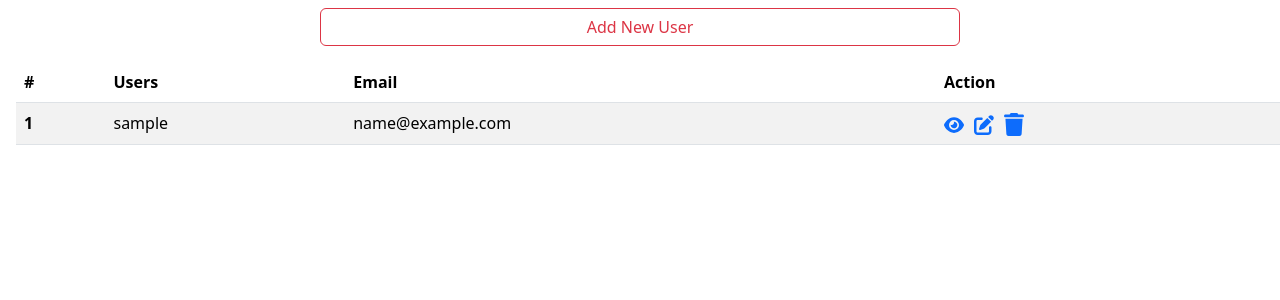
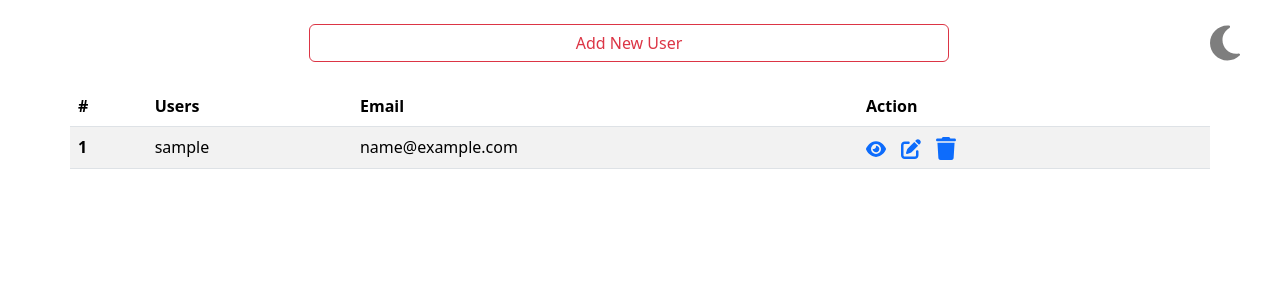
Before and after one commit to Anshir2050/Appfoster-ASE-Training, a Node server app: page / in a window 1280 px wide. Shown: the top 300 px of the page. Run offline with Node 20, Linux system fonts and the light colour scheme; tables that the repository leaves empty hold one stand-in row (values such as "Sample post"); some libraries are stand-ins or nearby versions.

Commit message:
Changes for Task12

```diff
--- a/Task12-Backend API Node/src/public/script.js
+++ b/Task12-Backend API Node/src/public/script.js
@@ -86,7 +86,14 @@ async function deleteProject(d){
   $('.toast').toast('show')
 
 }
-
+document.getElementById('moon').addEventListener('click',()=>{
+  if (document.documentElement.getAttribute('data-bs-theme') == 'dark') {
+      document.documentElement.setAttribute('data-bs-theme','light')
+  }
+  else {
+      document.documentElement.setAttribute('data-bs-theme','dark')
+  }
+})
 
 document.getElementById('addUser').addEventListener("click", () =>{
   document.getElementById('add-user-name').value = ""
@@ -204,7 +211,7 @@ function UL() {
           // User.push(userdata)
           const list_item = document.createElement('tr')
           const idx = document.createElement('th')
-          idx.scope = "row"
+          // idx.setAttribute('scope','row')
           idx.innerHTML = d+1
           const item = document.createElement('td')
           item.innerHTML = data[d].user_name
--- a/Task12-Backend API Node/src/views/pages/index.ejs
+++ b/Task12-Backend API Node/src/views/pages/index.ejs
@@ -1,5 +1,5 @@
 <!doctype html>
-<html lang="en">
+<html lang="en" data-bs-theme="light">
   <head>
     <meta charset="utf-8">
     <meta name="viewport" content="width=device-width, initial-scale=1">
@@ -9,16 +9,22 @@
       img{
         width:20px;
         filter: invert(38%) sepia(67%) saturate(6486%) hue-rotate(211deg) brightness(102%) contrast(98%);
-        margin-right: 10px;
+        margin-right: 15px;
+        cursor: pointer;
       }
     </style>
   </head>
   <body>
-    <div class="d-grid gap-2 col-6 mx-auto m-2">
-      <button class="btn btn-outline-danger" type="button" id="addUser">Add New User</button>
+    <div class="d-flex justify-content-between">
+    <div class="m-4"></div>
+      <div class="d-grid gap-2 col-6 mx-auto m-4">
+        <button class="btn btn-outline-danger" type="button" id="addUser">Add New User</button>
+      </div>
+      <img src="./moon-solid.svg" id="moon" style="margin-right:40px; width:30px; filter: invert(53%) sepia(2%) saturate(4%) hue-rotate(7deg) brightness(93%) contrast(90%);">
     </div>
 
-    <table class="table m-3 table-striped table-hover">
+
+    <table class="table table-striped table-hover container mt">
       <thead>
         <tr>
           <th scope="col">#</th>
```
Also changed, not shown: Task12-Backend API Node/src/public/script2.js (+9 -4 lines), Task12-Backend API Node/src/views/pages/index2.ejs (+17 -9 lines), Task12-Backend API Node/src/public/moon-solid.svg (added).
